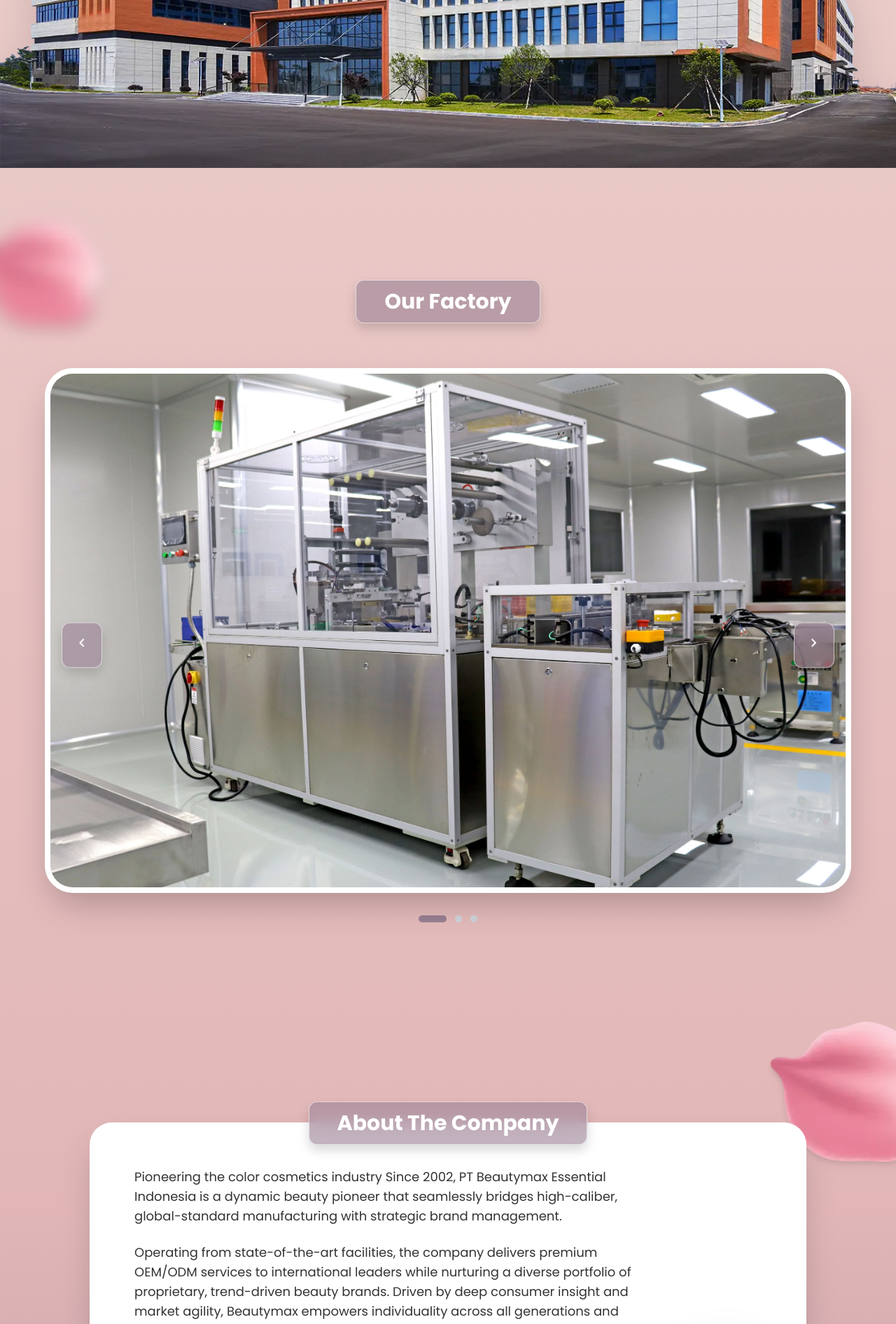
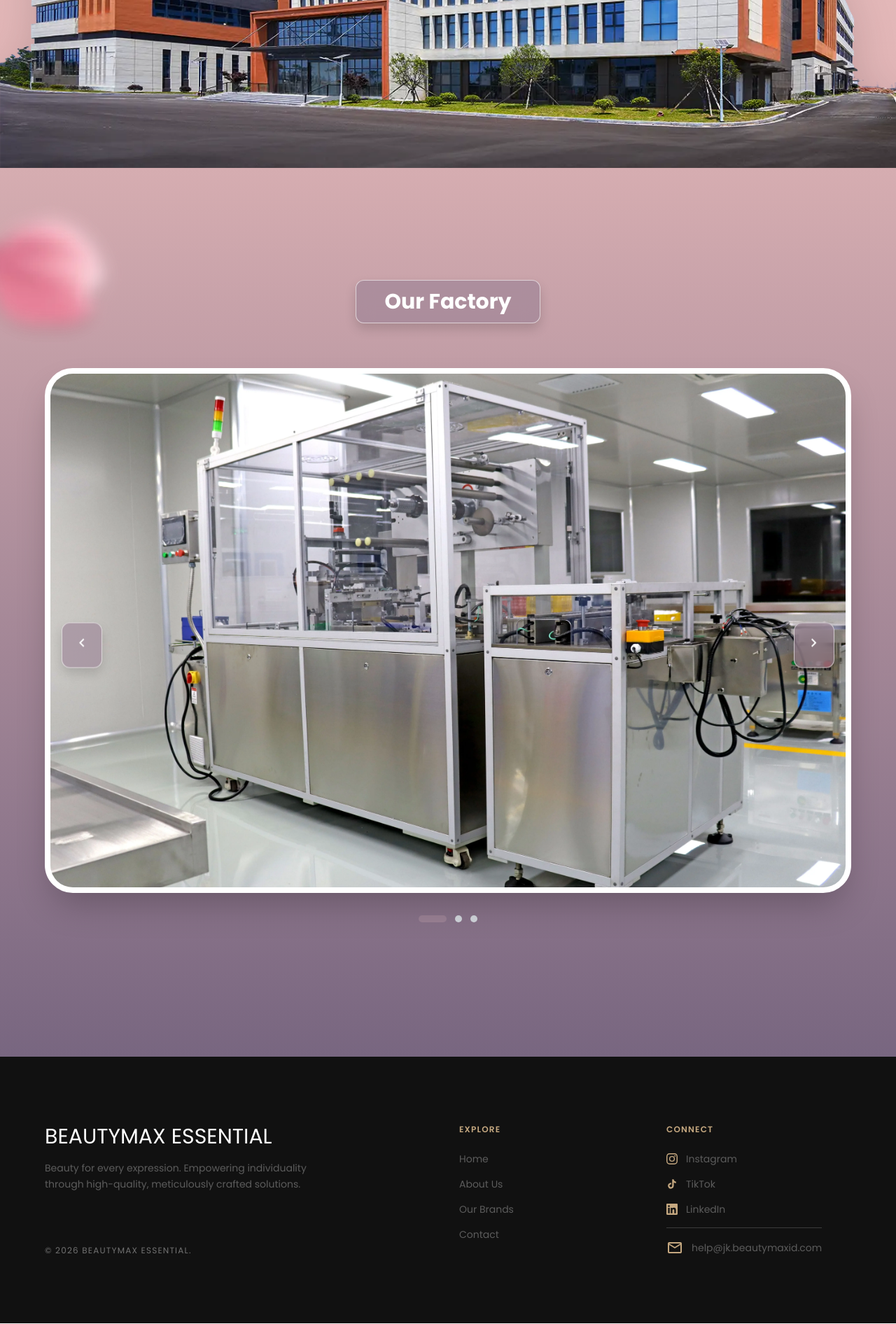
Before and after one commit to marcelldevino1/BEAUTYMAX-ESSENTIAL, a Next.js app: page / in a window 1280 px wide. Shown: the part 3269-5161 px from the top of the page at 70% size. Built offline with nearby package versions, Linux system fonts and the light colour scheme.

Commit message:
fix double section

```diff
--- a/src/app/page.js
+++ b/src/app/page.js
@@ -250,114 +250,6 @@ export default function Home() {
         </div>
       </section>
 
-      {/* BUILDING IMAGE - RESPONSIVE (Dibiarkan di luar container agar bisa mentok jika perlu) */}
-      <ScrollReveal delay={200} className="relative w-full z-20 pointer-events-none -mt-12 sm:-mt-20 md:-mt-48 lg:-mt-[280px] overflow-hidden flex justify-center">
-        <img
-          alt="Beautymax Essential HQ"
-          className="w-full px-6 md:px-0 md:w-[100vw] md:min-w-[1000px] h-auto object-contain drop-shadow-[0_20px_30px_rgba(0,0,0,0.15)]"
-          src="/images/office-building.webp"
-        />
-      </ScrollReveal>
-
-      {/* ======================================= */}
-      {/* OUR FACTORY */}
-      {/* ======================================= */}
-      <section className="relative w-full py-10 md:py-16 mb-20 md:mb-32 mt-10 md:mt-24">
-
-        {/* FLORAL 3: Our Factory - Kiri Atas */}
-        <img
-          src="/images/blur-floral-left.webp"
-          alt="floral"
-          className="absolute top-0 left-0 -translate-x-1/4 -translate-y-1/4 w-32 md:w-60 z-0 pointer-events-none opacity-90 drop-shadow-lg"
-        />
-
-        {/* CONTAINER PENGUNCI KONTEN */}
-        <div className="max-w-7xl mx-auto px-6 md:px-16 relative z-10">
-          <ScrollReveal>
-            <div className="flex flex-col items-center mb-16">
-              <h2 className={`${glassHeaderStyle} px-10 py-3 text-2xl md:text-3xl font-bold`}>
-                Our Factory
-              </h2>
-            </div>
-
-            <div className="relative group">
-              <div className="relative w-full h-[400px] sm:h-[500px] md:h-[650px] lg:h-[750px] overflow-hidden rounded-[2.5rem] border-[8px] border-white shadow-2xl bg-surface-container">
-                {["/images/factory-1.webp", "/images/factory-2.webp", "/images/factory-3.webp"].map((img, index) => (
-                  <img
-                    key={index}
-                    src={img}
-                    alt={`Factory ${index + 1}`}
-                    className={`absolute w-full h-full object-cover transition-opacity duration-700 ease-in-out ${facilitySlide === index ? 'opacity-100' : 'opacity-0'}`}
-                  />
-                ))}
-              </div>
-
-              <button
-                onClick={() => setFacilitySlide((prev) => (prev === 0 ? 2 : prev - 1))}
-                className={`${glassButtonStyle} absolute left-4 md:left-6 top-1/2 -translate-y-1/2 p-3 md:p-4 z-10`}
-              >
-                <span className="material-symbols-outlined text-xl md:text-2xl">chevron_left</span>
-              </button>
-
-              <button
-                onClick={() => setFacilitySlide((prev) => (prev === 2 ? 0 : prev + 1))}
-                className={`${glassButtonStyle} absolute right-4 md:right-6 top-1/2 -translate-y-1/2 p-3 md:p-4 z-10`}
-              >
-                <span className="material-symbols-outlined text-xl md:text-2xl">chevron_right</span>
-              </button>
-
-              <div className="flex justify-center gap-3 mt-8">
-                {[0, 1, 2].map((i) => (
-                  <button
-                    key={i}
-                    onClick={() => setFacilitySlide(i)}
-                    className={`h-2.5 rounded-full transition-all ${facilitySlide === i ? 'w-10 bg-design-pill' : 'w-2.5 bg-gray-300'}`}
-                  />
-                ))}
-              </div>
-            </div>
-          </ScrollReveal>
-        </div>
-      </section>
-
-      {/* ABOUT THE COMPANY */}
-      {/* 1. Section dibuat w-full agar mentok layar */}
-      <section className="relative w-full pt-10 md:pt-16">
-
-        {/* FLORAL 2: About - Pasti mentok kanan layar */}
-        <img
-          src="/images/floral-right.webp"
-          alt="floral"
-          className="absolute top-0 right-0 translate-x-1/4 -translate-y-1/4 w-32 md:w-60 z-0 pointer-events-none opacity-90 drop-shadow-lg"
-        />
-
-        {/* 2. max-w dipindah ke div pembungkus konten ini */}
-        <div className="max-w-6xl mx-auto px-6 md:px-16 relative z-10">
-
-          {/* Title Pill */}
-          <div className="flex flex-col items-center relative z-30 -mb-6 md:-mb-8">
-            <h2 className={`${glassHeaderStyle} px-10 py-3 text-xl md:text-3xl font-bold`}>
-              About The Company
-            </h2>
-          </div>
-
-        {/* Text Box */}
-        <ScrollReveal className="relative z-10 w-full bg-white p-8 md:p-12 lg:p-16 pt-16 md:pt-20 shadow-2xl rounded-[2rem]">
-          <div className="text-base md:text-lg leading-relaxed text-charcoal-text space-y-6 md:w-[90%] lg:w-[80%]">
-            <p>
-              Pioneering the color cosmetics industry Since 2002, PT Beautymax Essential Indonesia is a dynamic beauty pioneer that seamlessly bridges high-caliber, global-standard manufacturing with strategic brand management.
-            </p>
-            <p>
-              Operating from state-of-the-art facilities, the company delivers premium OEM/ODM services to international leaders while nurturing a diverse portfolio of proprietary, trend-driven beauty brands. Driven by deep consumer insight and market agility, Beautymax empowers individuality across all generations and lifestyles.
-            </p>
-          </div>
-          <Link className={`${glassButtonStyle} mt-8 px-6 py-2.5 text-xs font-bold uppercase tracking-widest flex items-center gap-2 w-max`} href="/about">
-            Discover Our Profile <span className="material-symbols-outlined text-[16px]">arrow_forward</span>
-          </Link>
-        </ScrollReveal>
-        </div>
-      </section>
-
       {/* BUILDING IMAGE - RESPONSIVE */}
       <ScrollReveal delay={200} className="relative w-full z-20 pointer-events-none -mt-12 sm:-mt-20 md:-mt-48 lg:-mt-[280px] overflow-hidden flex justify-center">
         <img
```
